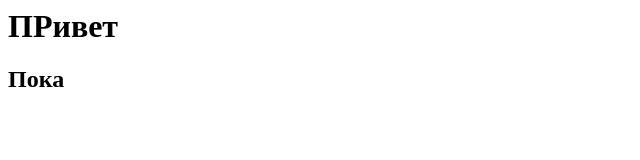
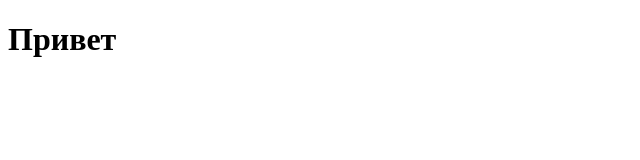
Before and after one commit to iluhind130-afk/iluhind130-afk.github.io, a plain HTML site: page index.html in a window 1280 px wide. Shown: the whole page, without its empty margins (0-640 px from the left). Drawn offline with Linux system fonts and the light colour scheme.

Commit message:
добавлено новое слово

```diff
--- a/index.html
+++ b/index.html
@@ -1,2 +1,10 @@
-<h1>ПРивет</h1>
-<h2>Пока</h2>
+<!DOCTYPE html>
+<html lang="ru">
+<head>
+    <meta charset="UTF-8">
+    <title>Мой сайт</title>
+</head>
+<body>
+    <h1>Привет</h1>
+</body>
+</html>
```
